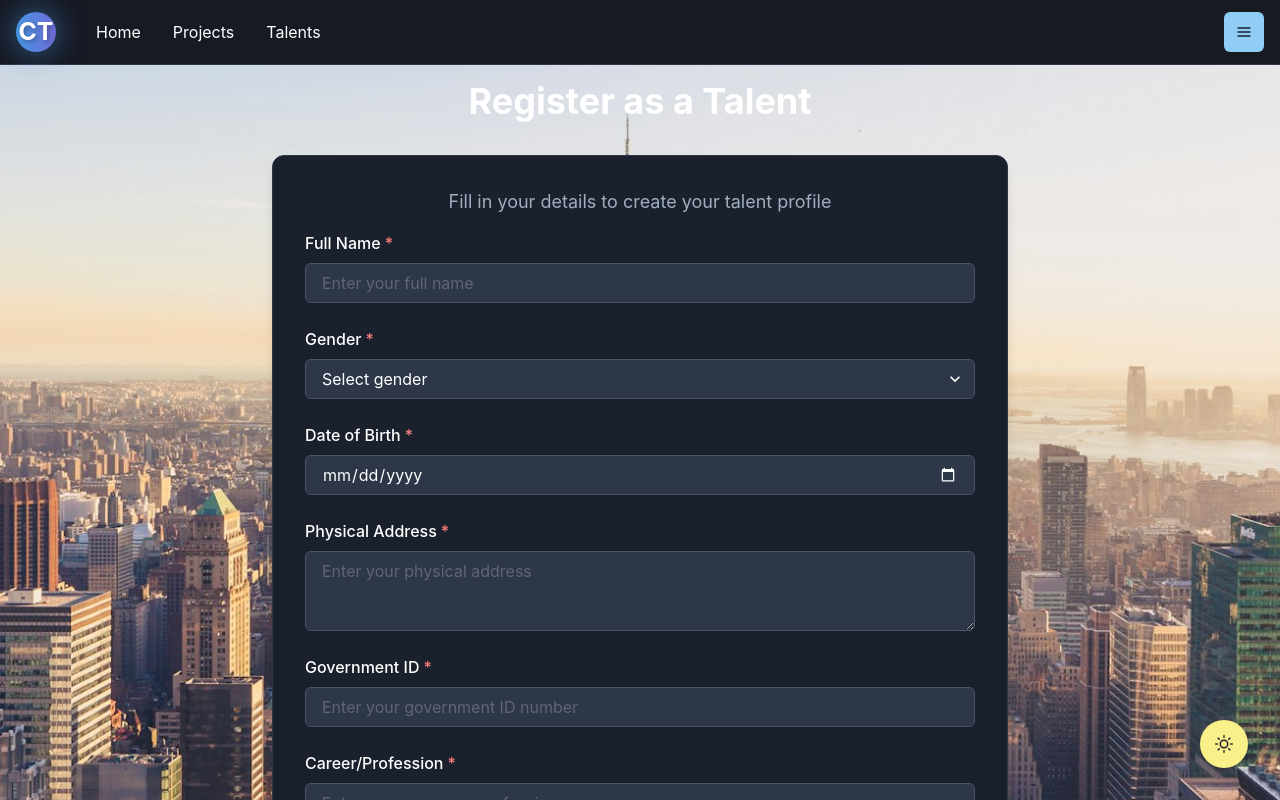
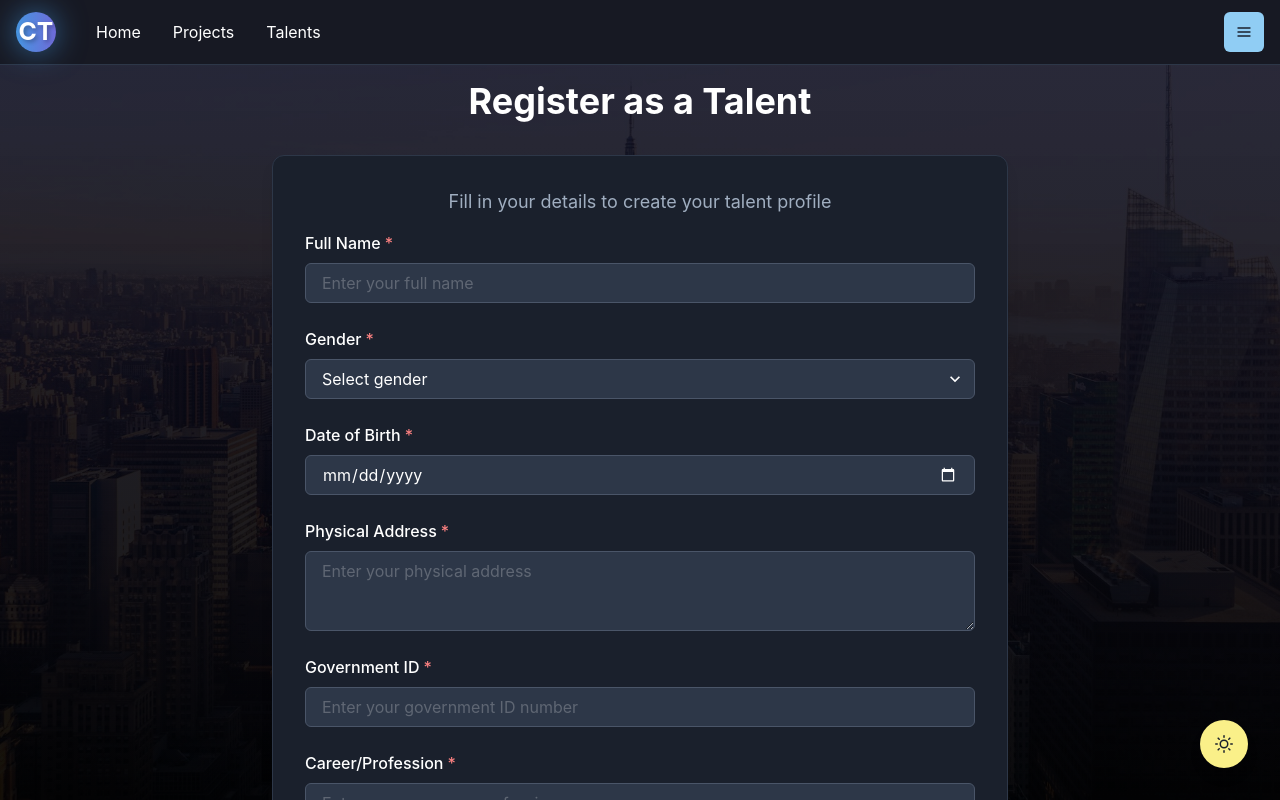
Before and after one commit to littlesweetitmysm/construction-talent-web3, a Next.js app: page /register-talent in a window 1280 px wide. Shown: the top 800 px of the page. Built offline with nearby package versions, Linux system fonts and the light colour scheme.

Commit message:
Fix: Remove per-page overlays, use only global overlay for theme-aware background on all pages

```diff
--- a/src/pages/_app.js
+++ b/src/pages/_app.js
@@ -17,8 +17,8 @@ function MyApp({ Component, pageProps }) {
   const backgroundImage = "url('/images/cityscape-bg.jpg')";
   // Overlay: light in light mode, dark in dark mode
   const overlay = useColorModeValue(
-    'linear-gradient(to bottom, rgba(255,255,255,0.7), rgba(255,255,255,0.85))',
-    'linear-gradient(to bottom, rgba(10,10,30,0.85), rgba(0,0,0,0.92))'
+    'linear-gradient(to bottom, rgba(10,10,30,0.85), rgba(0,0,0,0.92))',
+    'linear-gradient(to bottom, rgba(255,255,255,0.7), rgba(255,255,255,0.85))'
   );
 
   return (
--- a/src/pages/register-talent.js
+++ b/src/pages/register-talent.js
@@ -99,36 +99,8 @@ export default function RegisterTalent() {
   const inputBg = useColorModeValue('white', 'gray.700');
   const inputBorderColor = useColorModeValue('gray.200', 'gray.600');
 
-  // Overlay logic
-  const overlay = useColorModeValue(
-    'linear-gradient(to bottom, rgba(255,255,255,0.7), rgba(255,255,255,0.85))',
-    'linear-gradient(to bottom, rgba(10,10,30,0.85), rgba(0,0,0,0.92))'
-  );
-  const bgImage = useColorModeValue(
-    "url('/images/cityscape-bg.jpg')",
-    "url('/images/cityscape-bg.jpg')"
-  );
-
   return (
-    <Box
-      minH="100vh"
-      position="relative"
-      bgImage={bgImage}
-      bgSize="cover"
-      bgPosition="center"
-      bgRepeat="no-repeat"
-      _after={{
-        content: '""',
-        position: 'fixed',
-        top: 0,
-        left: 0,
-        right: 0,
-        bottom: 0,
-        bg: overlay,
-        zIndex: -1,
-        pointerEvents: 'none',
-      }}
-    >
+    <Box minH="100vh">
       <Navigation />
       <Container maxW="container.md" pt={20} pb={10}>
         <VStack spacing={8} align="stretch">
```
